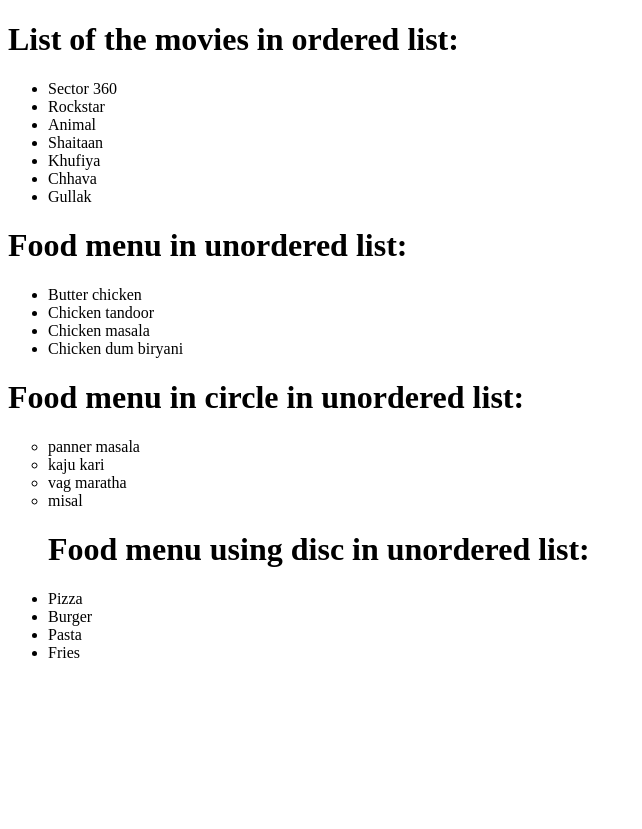
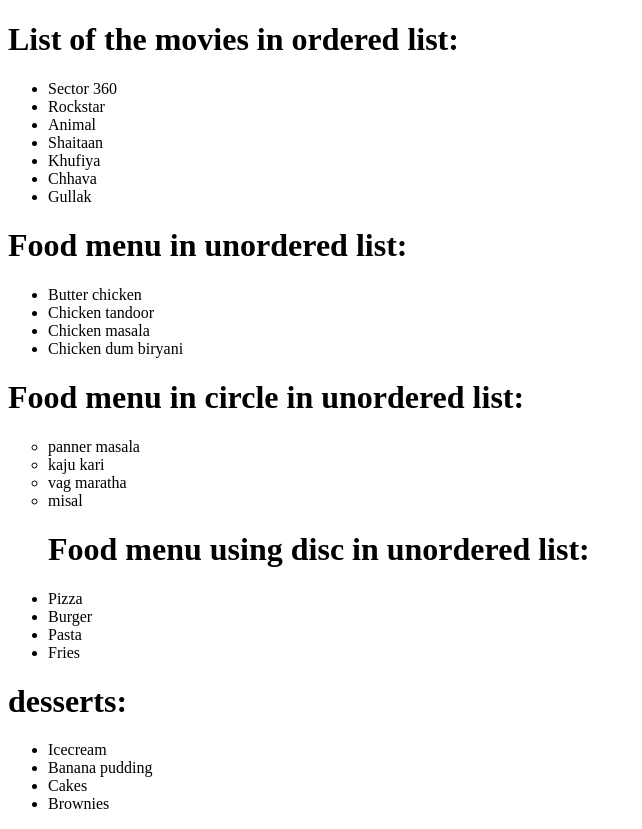
Before and after one commit to Shreyachavan02/Assignment-9, a plain HTML site: page index.html in a window 1280 px wide. Shown: the whole page, without its empty margins (0-642 px from the left). Before the commit the page ends 800 px from the top, so only its background shows below. Drawn offline with Linux system fonts and the light colour scheme.

Commit message:
desserts added

```diff
--- a/index.html
+++ b/index.html
@@ -35,5 +35,12 @@
     <li>Pasta</li>
     <li>Fries</li>
     </ul>
+    <h1>desserts:</h1>
+    <ul>
+        <li>Icecream</li>
+        <li>Banana pudding</li>
+        <li>Cakes</li>
+        <li>Brownies</li>
+    </ul>
 </body>
 </html>
```
